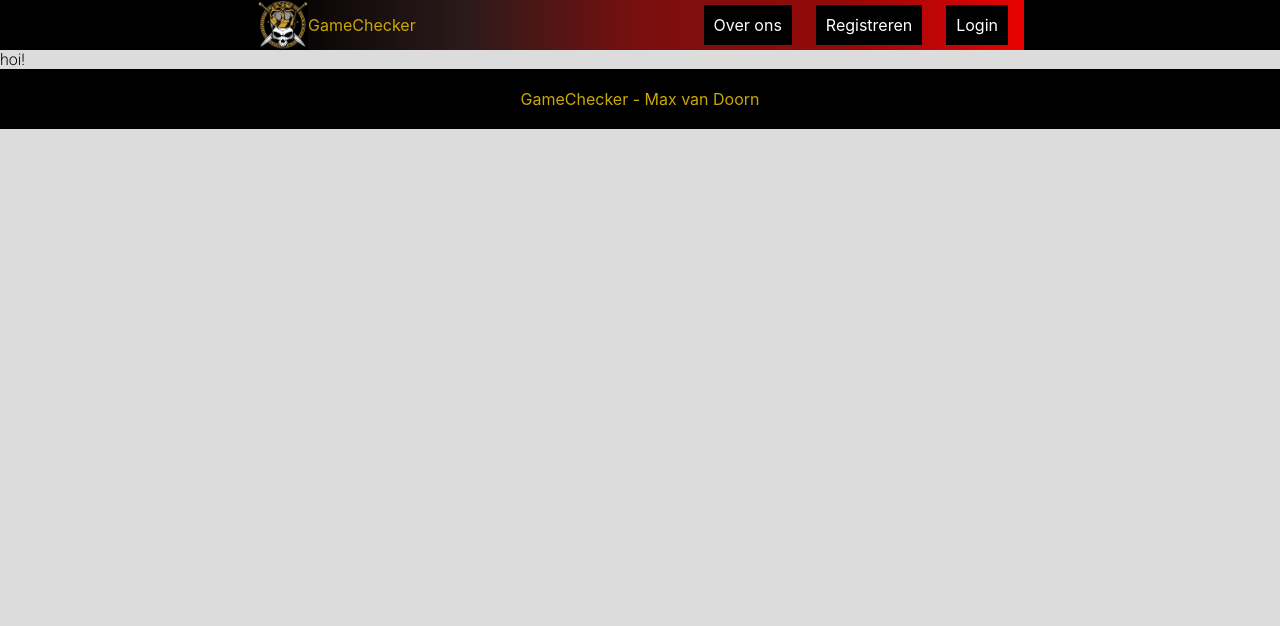
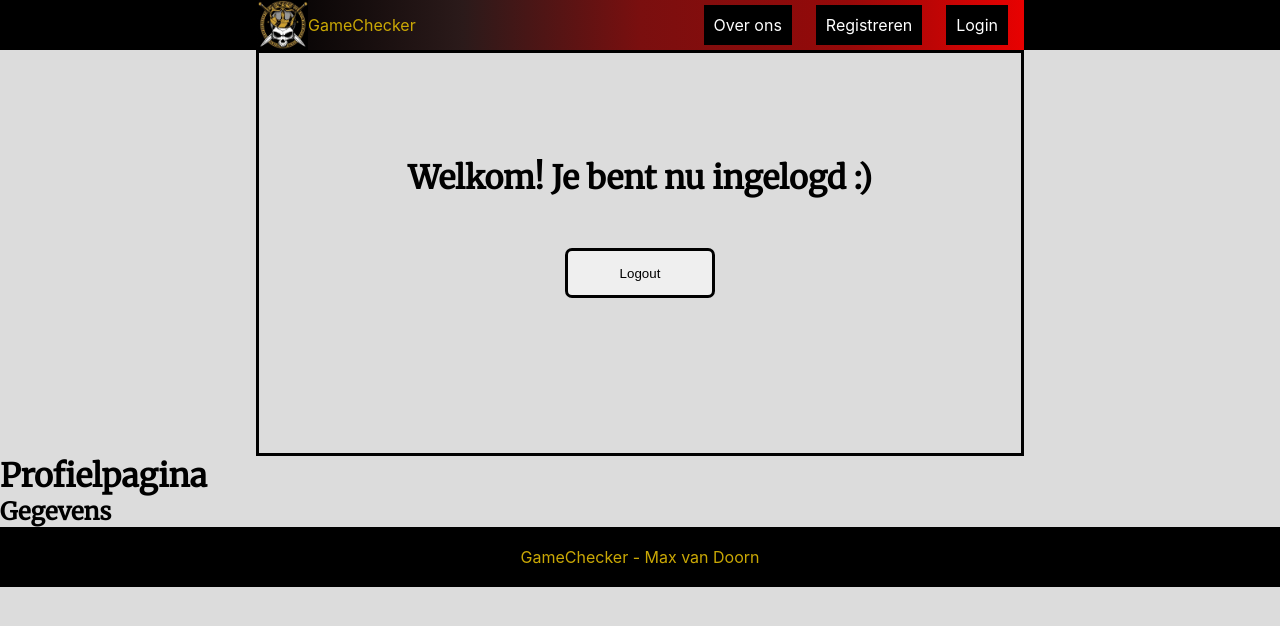
Before and after one commit to Max-van-Doorn/Eind-opdracht, a React (Create React App) app: page /Profile in a window 1280 px wide. Shown: the top 626 px of the page. Built offline with nearby package versions, Linux system fonts and the light colour scheme; no server answers; a web font is replaced by a local one.

Commit message:
10e inzending

```diff
--- a/src/Pages/Profile/Profile.css
+++ b/src/Pages/Profile/Profile.css
@@ -0,0 +1,33 @@
+.profile-container{
+    display: flex;
+    flex-direction: column;
+    justify-content: center;
+    align-items: center;
+    height: 400px;
+    margin-left: 20%;
+    margin-right: 20%;
+    border:  solid black;
+    flex-shrink: 1;
+    flex-grow: 0;
+}
+
+.profile-text{
+    flex-shrink: 1;
+    flex-grow: 0;
+    border-radius: 6px;
+}
+
+.logout-button-container{
+    display: flex;
+    flex-direction: column;
+    justify-content: center;
+    margin: 20px;
+}
+.logout-button{
+    width: 150px;
+    height: 50px;
+    border: solid   black;
+    border-radius: 7px;
+    cursor: pointer;
+    margin: 30px;
+}
--- a/src/Pages/Profile/Profile.js
+++ b/src/Pages/Profile/Profile.js
@@ -2,10 +2,12 @@ import React, { useContext, useEffect, useState } from 'react';
 import { Link } from 'react-router-dom';
 import { AuthContext } from '../../Context/AuthContext';
 import axios from 'axios';
+import './Profile.css'
 
 function Profile() {
     const [profileData, setProfileData] = useState({});
     const {user} = useContext(AuthContext);
+    const { isAuth, logout } = useContext(AuthContext);
 
     useEffect(() => {
         // we halen de pagina-content op in de mounting-cycle
@@ -14,11 +16,19 @@ function Profile() {
             const token = localStorage.getItem('token');
 
             try {
-                const result = await axios.get(' https://frontend-educational-backend.herokuapp.com', {
+                const result = await axios.get(' https://frontend-educational-backend.herokuapp.com/api/user', {
                     headers: {
                         "Content-Type": "application/json",
                         Authorization: `Bearer ${token}`,
-                    },
+                    "id": 3,
+                    "username": "piet",
+                    "email": "piet@novi.nl",
+                    "info": "Ik woon in Utrecht",
+                    "roles": [
+                    "ROLE_USER"
+                ]
+
+            },
                 });
                 setProfileData(result.data);
             } catch (e) {
@@ -30,7 +40,29 @@ function Profile() {
     }, [])
 
     return (
-        <p>hoi!</p>
+        <>
+        <div className="profile-container">
+        <h1 className="profile-text" >Welkom! Je bent nu ingelogd :)</h1>
+            <div className="logout-button-container">
+                <button className="logout-button"
+                        type="button"
+                        onClick={logout}
+                >
+                    Logout
+                </button>
+            </div>
+        </div>
+        <h1>Profielpagina</h1>
+    <section>
+        <h2>Gegevens</h2>
+
+        {/*Waarom werkt dit niet???*/}
+
+        {/*<p><strong>Gebruikersnaam:</strong> {user.username}</p>*/}
+        {/*<p><strong>Email:</strong> {user.email}</p>*/}
+
+    </section>
+            </>
     )
 }
 
```
